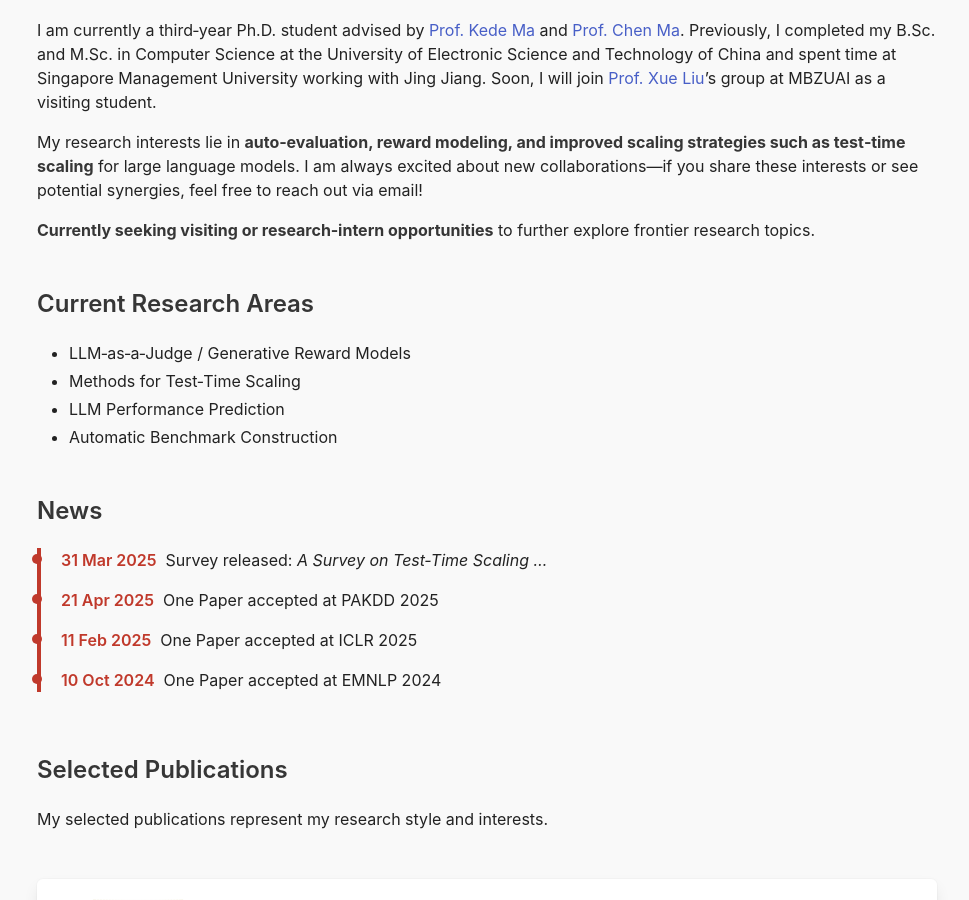
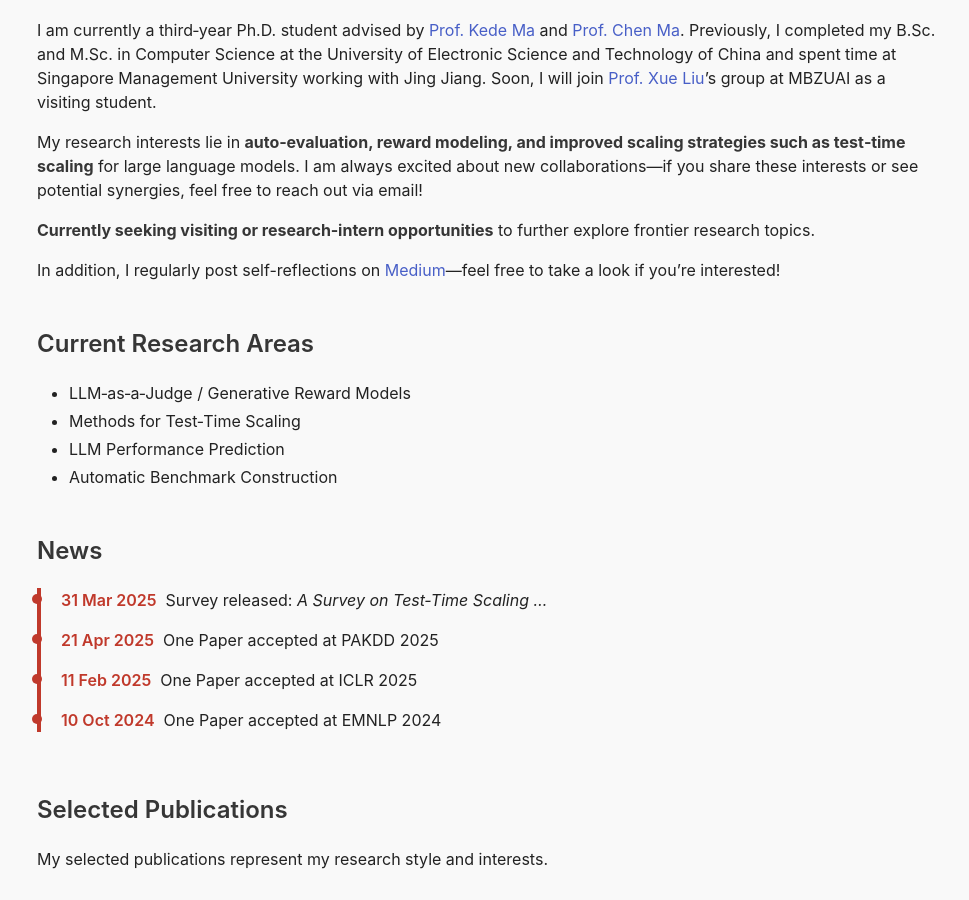
Before and after one commit to zhangqiyuan-rico/zhangqiyuan-rico.github.io, a Jekyll site: the page index.html, which Jekyll copies as it is, in a window 1280 px wide and 900 px high, scrolled down 383 px. Shown: the whole window, without its empty margins (153-1122 px from the left). Built offline with Jekyll 4.4.1, drawn with Linux system fonts in a browser that asks for light colours; a style sheet for code colours, icons or effects is not loaded.

Commit message:
Update index.html

```diff
--- a/index.html
+++ b/index.html
@@ -108,6 +108,7 @@
       <p>I am currently a third‑year Ph.D. student advised by <a href="https://kedema.org/">Prof.&nbsp;Kede Ma</a> and <a href="https://allenjack.github.io/">Prof.&nbsp;Chen Ma</a>. Previously, I completed my B.Sc. and M.Sc. in Computer Science at the University of Electronic Science and Technology of China and spent time at Singapore Management University working with Jing Jiang. Soon, I will join <a href="https://mbzuai.ac.ae/study/faculty/steve-liu/">Prof.&nbsp;Xue Liu</a>’s group at MBZUAI as a visiting student.</p>
       <p>My research interests lie in <strong>auto‑evaluation, reward modeling, and improved scaling strategies such as test‑time scaling</strong> for large language models. I am always excited about new collaborations—if you share these interests or see potential synergies, feel free to reach out via email!</p>
       <p><strong>Currently seeking visiting or research‑intern opportunities</strong> to further explore frontier research topics.</p>
+      <p>In addition, I regularly post self-reflections on <a href="https://qiyuanzh.medium.com/">Medium</a>—feel free to take a look if you’re interested!</p>
 
       <h2 class="title is-4 mt-6">Current Research Areas</h2>
       <ul>
```
